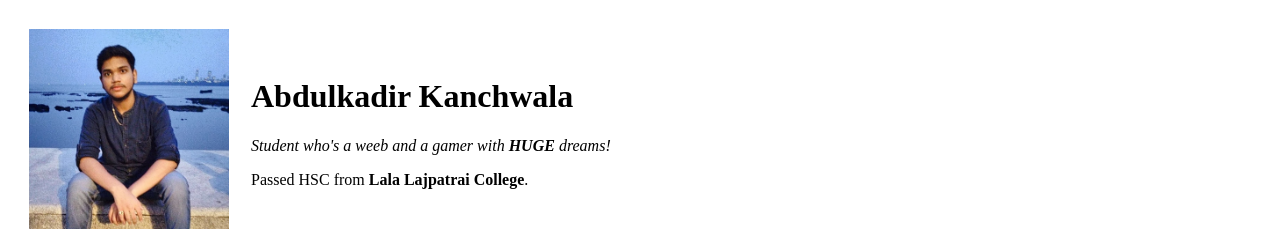
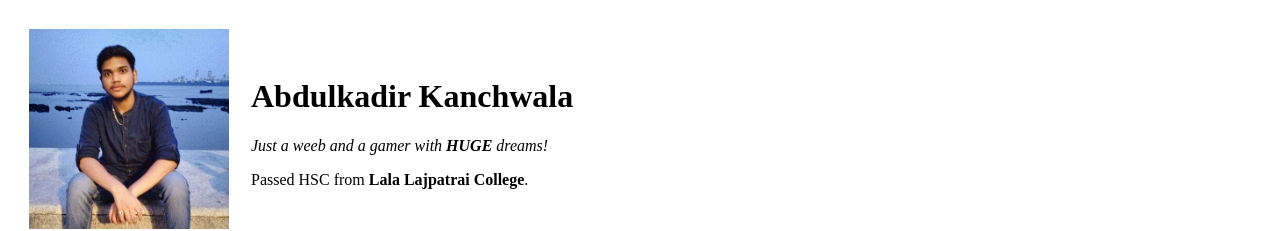
Before and after one commit to Kadir-53/CV, a plain HTML site: page index.html in a window 1280 px wide. Shown: the top 231 px of the page. Drawn offline with Linux system fonts and the light colour scheme.

Commit message:
Update index.html

```diff
--- a/index.html
+++ b/index.html
@@ -12,7 +12,7 @@
         <td><img src="Images/image.jpg" alt="Abdulkadir's Picture" hight="200px" width="200px"></td>
 
         <td><h1>Abdulkadir Kanchwala</h1>
-        <p><em>Student who's a weeb and a gamer with <strong>HUGE</strong> dreams!</em></p>
+        <p><em>Just a weeb and a gamer with <strong>HUGE</strong> dreams!</em></p>
         <p>Passed HSC from <strong>Lala Lajpatrai College</strong>.</p></td>
 
       </tr>
```
